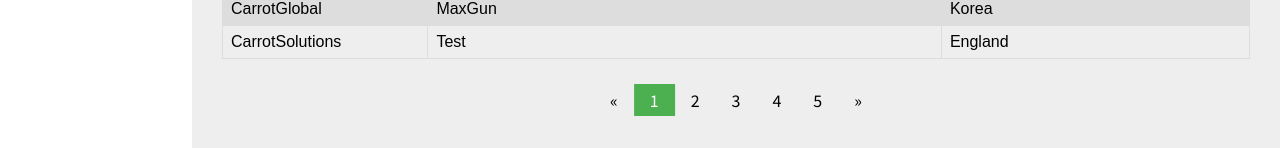
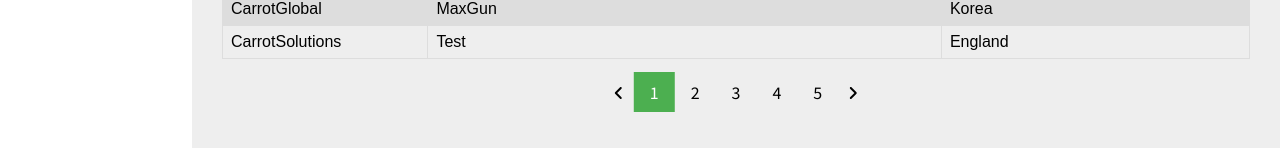
Before and after one commit to eorjs37/vue_component, a Vue app: page /home in a window 1280 px wide. Shown: the part 246-394 px from the top of the page. Built offline with nearby package versions, Linux system fonts and the light colour scheme; what @kyvg/vue3-notification would draw is missing.

Commit message:
그룹 이동 진행

```diff
--- a/src/components/Paging.vue
+++ b/src/components/Paging.vue
@@ -1,10 +1,12 @@
 <template>
 	<div class="page">
 		<div class="pagination">
-			<a @click="prevPaging">&laquo;</a>
-			<a
+			<font-awesome-icon class="arrow" icon="angle-left" @click="prevPaging" />
+
+			<span
 				v-for="item in page_range"
 				:key="'paging' + item"
+				class="number"
 				:class="page_number === item ? 'active' : ''"
 				@click="
 					page_number = item;
@@ -12,8 +14,8 @@
 				"
 			>
 				{{ item }}
-			</a>
-			<a @click="nextPaging">&raquo;</a>
+			</span>
+			<font-awesome-icon class="arrow" icon="angle-right" @click="nextPaging" />
 		</div>
 	</div>
 </template>
@@ -128,7 +130,7 @@ export default {
 };
 </script>
 
-<style scoped>
+<style scoped lang="scss">
 .page {
 	position: relative;
 	margin-top: 25px;
@@ -138,9 +140,27 @@ export default {
 	position: absolute;
 	left: 50%;
 	transform: translateX(-50%);
+
+	.number {
+		color: black;
+		cursor: pointer;
+		padding: 8px 16px;
+	}
+
+	.active {
+		background-color: #4caf50;
+		color: #fff;
+	}
 }
 
-.pagination a {
+.arrow {
+	padding: 0 10px;
+	cursor: pointer;
+	display: inline-block;
+	line-height: 32px;
+}
+/*
+.pagination span {
 	color: black;
 	float: left;
 	padding: 8px 16px;
@@ -148,12 +168,12 @@ export default {
 	cursor: pointer;
 }
 
-.pagination a.active {
+.pagination span.active {
 	background-color: #4caf50;
 	color: white;
 }
 
-.pagination a:hover:not(.active) {
+.pagination span:hover:not(.active) {
 	background-color: #ddd;
-}
+} */
 </style>
```
